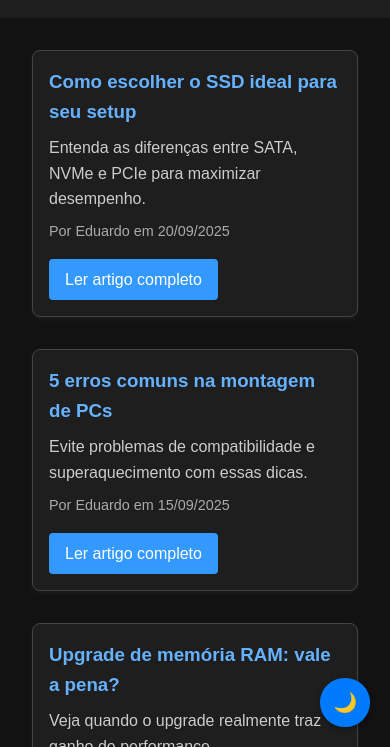
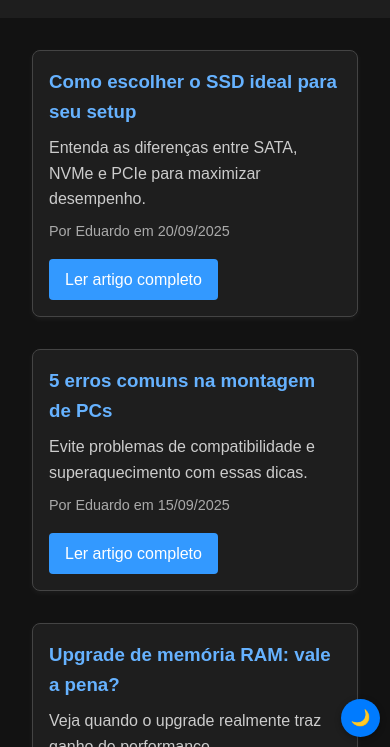
Before and after one commit to Synkroniq/Synkroniq-v2, a plain HTML site: page blog.html in a window 390 px wide. Shown: the part 97-844 px from the top of the page. Drawn offline with Linux system fonts and the light colour scheme.

Commit message:
Update darkmode.css

```diff
--- a/css/darkmode.css
+++ b/css/darkmode.css
@@ -1,14 +1,19 @@
+/* Modo escuro geral */
 body.dark {
   background-color: #121212;
   color: #f5f5f5;
+  transition: background-color 0.3s ease, color 0.3s ease;
 }
 
+/* Cabeçalho e rodapé escuros */
 body.dark header,
 body.dark footer {
   background-color: #1e1e1e;
   color: #fff;
+  transition: background-color 0.3s ease, color 0.3s ease;
 }
 
+/* Botão flutuante */
 #toggle-dark {
   position: fixed;
   bottom: 20px;
@@ -21,4 +26,22 @@ body.dark footer {
   font-size: 1.2rem;
   cursor: pointer;
   box-shadow: 0 2px 6px rgba(0,0,0,0.3);
+  z-index: 1000;
+  transition: transform 0.3s ease, box-shadow 0.3s ease;
 }
+
+/* Hover animado */
+#toggle-dark:hover {
+  transform: scale(1.1);
+  box-shadow: 0 4px 10px rgba(0,0,0,0.4);
+}
+
+/* Responsivo */
+@media (max-width: 480px) {
+  #toggle-dark {
+    bottom: 10px;
+    right: 10px;
+    padding: 0.6rem;
+    font-size: 1rem;
+  }
+}
```
